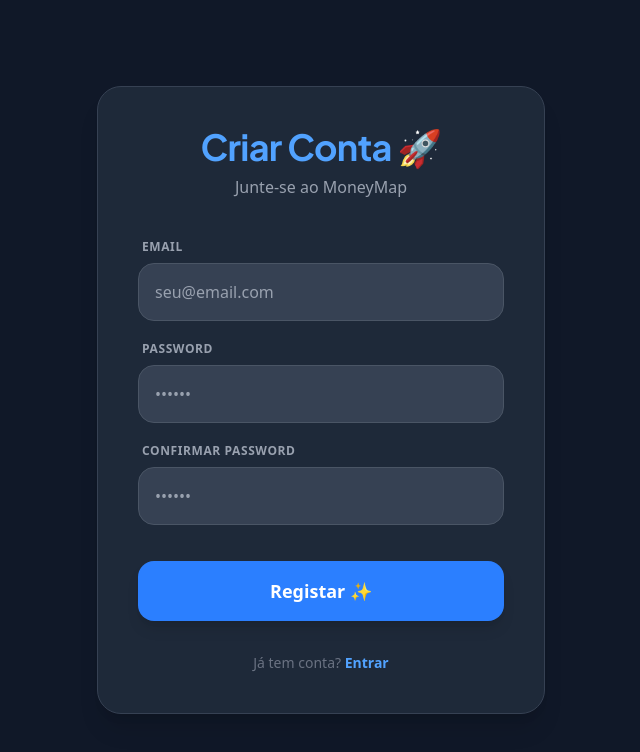
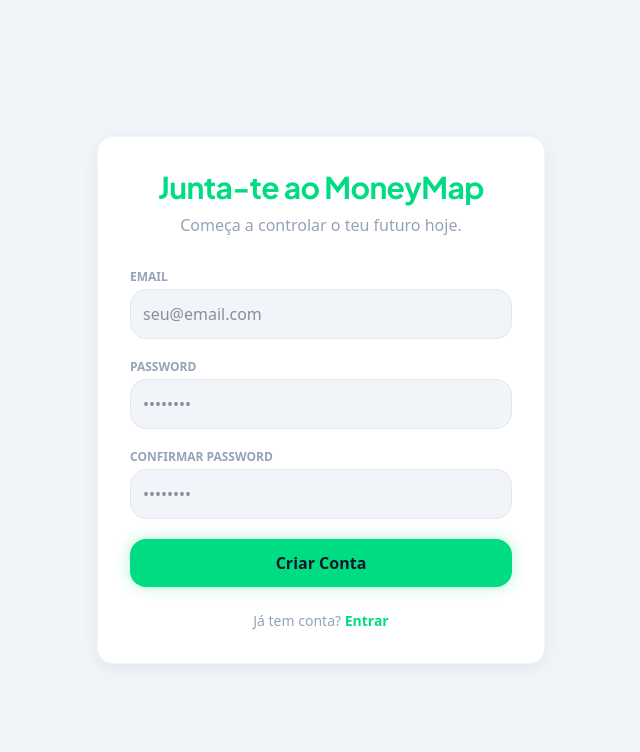
Before and after one commit to thelonetuga/MoneyMap_Frontend, a Next.js app: page /register in a window 1280 px wide. Shown: the top 752 px of the page, without its empty margins (319-959 px from the left). Built offline with nearby package versions, Linux system fonts and the light colour scheme.

Commit message:
Filtros categorias

```diff
--- a/src/app/layout.tsx
+++ b/src/app/layout.tsx
@@ -36,7 +36,8 @@
       <body className={`${inter.variable} ${jakarta.variable} font-sans antialiased bg-secondary dark:bg-primary text-darkText dark:text-lightText transition-colors duration-300`}>
         <ReactQueryProvider>
           <AuthProvider>
-            <ThemeProvider attribute="class" defaultTheme="dark" enableSystem={false}>
+            {/* Default Theme agora é LIGHT */}
+            <ThemeProvider attribute="class" defaultTheme="light" enableSystem={false}>
               <Navbar />
               <div className="pb-20 md:pb-0 min-h-screen">
                 {children}
--- a/src/app/login/page.tsx
+++ b/src/app/login/page.tsx
@@ -1,18 +1,23 @@
 'use client';
 
 import { useState } from 'react';
+import Link from 'next/link';
 import { useAuth } from '@/context/AuthContext';
-import Link from 'next/link';
 
 export default function LoginPage() {
   const [email, setEmail] = useState('');
   const [password, setPassword] = useState('');
+  const [error, setError] = useState('');
   const { login } = useAuth();
-    const [error, setError] = useState('');
+  const [loading, setLoading] = useState(false);
 
   const handleSubmit = async (e: React.FormEvent) => {
     e.preventDefault();
+    setLoading(true);
+    setError('');
+
     try {
+      // ATUALIZADO: Endpoint mudou de /login para /auth/token
       const res = await fetch('http://127.0.0.1:8000/auth/token', {
         method: 'POST',
         headers: { 'Content-Type': 'application/x-www-form-urlencoded' },
@@ -25,47 +30,62 @@
       login(data.access_token);
     } catch (err) {
       setError('Email ou password incorretos.');
+      setLoading(false);
     }
   };
 
   return (
-        <div className="min-h-screen flex items-center justify-center bg-secondary dark:bg-primary p-4 transition-colors duration-300">
+    <main className="min-h-screen flex items-center justify-center bg-secondary dark:bg-primary p-4 transition-colors duration-300">
       <div className="bg-white dark:bg-gray-800 p-8 rounded-2xl shadow-soft border border-secondary dark:border-gray-700 w-full max-w-md">
-                <h1 className="text-2xl font-heading font-bold text-darkText dark:text-lightText mb-6 text-center">Bem-vindo de volta! 👋</h1>
+        <div className="text-center mb-8">
+          <h1 className="text-3xl font-heading font-bold text-accent mb-2">MoneyMap</h1>
+          <p className="text-muted">Bem-vindo de volta!</p>
+        </div>
 
-                {error && <div className="bg-error/10 text-error p-3 rounded-lg mb-4 text-sm font-medium text-center">{error}</div>}
+        {error && (
+          <div className="mb-4 p-3 bg-error/10 border border-error/20 text-error text-sm rounded-lg text-center font-medium">
+            {error}
+          </div>
+        )}
 
-                <form onSubmit={handleSubmit} className="space-y-4">
+        <form onSubmit={handleSubmit} className="space-y-5">
           <div>
-                        <label className="block text-sm font-medium text-muted mb-1">Email</label>
+            <label className="block text-xs font-bold text-muted uppercase mb-1">Email</label>
             <input
               type="email"
               required
-                            className="w-full p-3 bg-secondary dark:bg-gray-900 border border-gray-200 dark:border-gray-700 rounded-xl outline-none focus:ring-2 focus:ring-accent text-darkText dark:text-lightText transition-all"
-                            placeholder="seu@email.com"
               value={email}
               onChange={(e) => setEmail(e.target.value)}
+              className="w-full p-3 bg-secondary dark:bg-gray-900 border border-gray-200 dark:border-gray-600 rounded-xl outline-none focus:ring-2 focus:ring-accent text-darkText dark:text-lightText transition-all"
+              placeholder="seu@email.com"
             />
           </div>
+
           <div>
-                        <label className="block text-sm font-medium text-muted mb-1">Password</label>
+            <label className="block text-xs font-bold text-muted uppercase mb-1">Password</label>
             <input
               type="password"
               required
-                            className="w-full p-3 bg-secondary dark:bg-gray-900 border border-gray-200 dark:border-gray-700 rounded-xl outline-none focus:ring-2 focus:ring-accent text-darkText dark:text-lightText transition-all"
-                            placeholder="••••••"
               value={password}
               onChange={(e) => setPassword(e.target.value)}
+              className="w-full p-3 bg-secondary dark:bg-gray-900 border border-gray-200 dark:border-gray-600 rounded-xl outline-none focus:ring-2 focus:ring-accent text-darkText dark:text-lightText transition-all"
+              placeholder="••••••••"
             />
           </div>
-                    <button type="submit" className="w-full py-3 bg-accent hover:bg-accent/90 text-primary font-bold rounded-xl transition-transform active:scale-95 shadow-glow">
-                        Entrar
+
+          <button
+            type="submit"
+            disabled={loading}
+            className="w-full py-3 bg-accent hover:bg-accent/90 text-primary font-heading font-bold rounded-xl transition-all shadow-glow disabled:opacity-50 disabled:cursor-not-allowed"
+          >
+            {loading ? 'A entrar...' : 'Entrar'}
           </button>
         </form>
-                <p className="mt-6 text-center text-sm text-muted">
-                    Ainda não tens conta? <Link href="/register" className="text-accent hover:underline font-bold">Regista-te</Link>
-                </p>
+
+        <div className="mt-6 text-center text-sm text-muted">
+          Ainda não tens conta? <Link href="/register" className="text-accent hover:underline font-bold">Criar conta</Link>
         </div>
       </div>
+    </main>
   );
 }
--- a/src/app/register/page.tsx
+++ b/src/app/register/page.tsx
@@ -1,106 +1,112 @@
 'use client';
 
 import { useState } from 'react';
+import Link from 'next/link';
 import { useRouter } from 'next/navigation';
-import Link from 'next/link';
-import { useAuth } from '@/context/AuthContext';
-import api from '@/services/api';
 
 export default function RegisterPage() {
   const router = useRouter();
-    const { login } = useAuth();
-
-    const [email, setEmail] = useState('');
-    const [password, setPassword] = useState('');
-    const [confirmPassword, setConfirmPassword] = useState('');
+  const [formData, setFormData] = useState({
+    email: '',
+    password: '',
+    confirmPassword: ''
+  });
   const [error, setError] = useState('');
   const [loading, setLoading] = useState(false);
 
-    const handleRegister = async (e: React.FormEvent) => {
+  const handleSubmit = async (e: React.FormEvent) => {
     e.preventDefault();
     setLoading(true);
     setError('');
 
-        if (password !== confirmPassword) {
-            setError('As passwords não coincidem');
+    if (formData.password !== formData.confirmPassword) {
+      setError('As passwords não coincidem.');
       setLoading(false);
       return;
     }
 
     try {
-            // 1. Criar Utilizador
-            await api.post('/users/', {
-                email,
-                password,
-                role: 'basic'
+      const res = await fetch('http://127.0.0.1:8000/users/', {
+        method: 'POST',
+        headers: { 'Content-Type': 'application/json' },
+        body: JSON.stringify({ email: formData.email, password: formData.password }),
       });
 
-            // 2. Login Automático (Pedir Token)
-            const formData = new FormData();
-            formData.append('username', email);
-            formData.append('password', password);
+      if (!res.ok) {
+        const data = await res.json();
+        throw new Error(data.detail || 'Erro ao criar conta');
+      }
 
-            // Nota: Para o token, usamos axios mas precisamos de override ao Content-Type
-            const tokenRes = await api.post('/token', formData, {
-                headers: { 'Content-Type': 'multipart/form-data' }
-            });
-
-            // 3. Entrar
-            login(tokenRes.data.access_token);
-
+      // Sucesso: Redirecionar para login
+      router.push('/login');
     } catch (err: any) {
-            console.error(err);
-            if (err.response?.status === 400) {
-                setError('Este email já está registado.');
-            } else {
-                setError('Erro ao criar conta. Tente novamente.');
-            }
-        } finally {
+      setError(err.message);
       setLoading(false);
     }
   };
 
-    // Classes de estilo atualizadas para Dark Mode
-    const inputClass = "w-full p-4 bg-gray-50 dark:bg-gray-700 border border-gray-200 dark:border-gray-600 rounded-2xl outline-none focus:ring-2 focus:ring-blue-500 focus:bg-white dark:focus:bg-gray-600 transition-all text-gray-900 dark:text-white placeholder:text-gray-500 dark:placeholder:text-gray-400 font-medium";
-    const labelClass = "block text-xs font-bold text-gray-600 dark:text-gray-400 uppercase tracking-wider mb-2 ml-1";
-
   return (
-        <main className="min-h-screen bg-gray-50/50 dark:bg-gray-900 flex items-center justify-center p-6 transition-colors duration-200">
-            <div className="w-full max-w-md bg-white dark:bg-gray-800 rounded-3xl shadow-xl border border-gray-100 dark:border-gray-700 p-8 md:p-10">
-                <div className="text-center mb-10">
-                    <h1 className="text-4xl font-bold text-blue-600 dark:text-blue-400 mb-2">Criar Conta 🚀</h1>
-                    <p className="text-gray-500 dark:text-gray-400 font-medium">Junte-se ao MoneyMap</p>
+    <main className="min-h-screen flex items-center justify-center bg-secondary dark:bg-primary p-4 transition-colors duration-300">
+      <div className="bg-white dark:bg-gray-800 p-8 rounded-2xl shadow-soft border border-secondary dark:border-gray-700 w-full max-w-md">
+        <div className="text-center mb-8">
+          <h1 className="text-3xl font-heading font-bold text-accent mb-2">Junta-te ao MoneyMap</h1>
+          <p className="text-muted">Começa a controlar o teu futuro hoje.</p>
         </div>
 
-                <form onSubmit={handleRegister} className="space-y-5">
         {error && (
-                        <div className="p-4 bg-red-50 dark:bg-red-900/20 text-red-600 dark:text-red-400 text-sm font-bold rounded-xl border border-red-100 dark:border-red-800 text-center">
-                            {error} ⚠️
+          <div className="mb-4 p-3 bg-error/10 border border-error/20 text-error text-sm rounded-lg text-center font-medium">
+            {error}
           </div>
         )}
 
+        <form onSubmit={handleSubmit} className="space-y-5">
           <div>
-                        <label className={labelClass}>Email</label>
-                        <input required type="email" placeholder="seu@email.com" value={email} onChange={e => setEmail(e.target.value)} className={inputClass} />
+            <label className="block text-xs font-bold text-muted uppercase mb-1">Email</label>
+            <input
+              type="email"
+              required
+              value={formData.email}
+              onChange={(e) => setFormData({...formData, email: e.target.value})}
+              className="w-full p-3 bg-secondary dark:bg-gray-900 border border-gray-200 dark:border-gray-600 rounded-xl outline-none focus:ring-2 focus:ring-accent text-darkText dark:text-lightText transition-all"
+              placeholder="seu@email.com"
+            />
           </div>
 
           <div>
-                        <label className={labelClass}>Password</label>
-                        <input required type="password" placeholder="••••••" value={password} onChange={e => setPassword(e.target.value)} className={inputClass} />
+            <label className="block text-xs font-bold text-muted uppercase mb-1">Password</label>
+            <input
+              type="password"
+              required
+              value={formData.password}
+              onChange={(e) => setFormData({...formData, password: e.target.value})}
+              className="w-full p-3 bg-secondary dark:bg-gray-900 border border-gray-200 dark:border-gray-600 rounded-xl outline-none focus:ring-2 focus:ring-accent text-darkText dark:text-lightText transition-all"
+              placeholder="••••••••"
+            />
           </div>
 
           <div>
-                        <label className={labelClass}>Confirmar Password</label>
-                        <input required type="password" placeholder="••••••" value={confirmPassword} onChange={e => setConfirmPassword(e.target.value)} className={inputClass} />
+            <label className="block text-xs font-bold text-muted uppercase mb-1">Confirmar Password</label>
+            <input
+              type="password"
+              required
+              value={formData.confirmPassword}
+              onChange={(e) => setFormData({...formData, confirmPassword: e.target.value})}
+              className="w-full p-3 bg-secondary dark:bg-gray-900 border border-gray-200 dark:border-gray-600 rounded-xl outline-none focus:ring-2 focus:ring-accent text-darkText dark:text-lightText transition-all"
+              placeholder="••••••••"
+            />
           </div>
 
-                    <button type="submit" disabled={loading} className={`w-full py-4 px-6 rounded-2xl text-white font-bold text-lg shadow-lg hover:shadow-xl transition-all mt-4 ${loading ? 'bg-gray-400 dark:bg-gray-600' : 'bg-blue-600 hover:bg-blue-700 dark:bg-blue-500 dark:hover:bg-blue-600'}`}>
-                        {loading ? 'A criar conta...' : 'Registar ✨'}
+          <button
+            type="submit"
+            disabled={loading}
+            className="w-full py-3 bg-accent hover:bg-accent/90 text-primary font-heading font-bold rounded-xl transition-all shadow-glow disabled:opacity-50 disabled:cursor-not-allowed"
+          >
+            {loading ? 'A criar conta...' : 'Criar Conta'}
           </button>
         </form>
 
-                <div className="mt-8 text-center text-sm text-gray-400 dark:text-gray-500">
-                    Já tem conta? <Link href="/login" className="text-blue-600 dark:text-blue-400 font-bold hover:underline">Entrar</Link>
+        <div className="mt-6 text-center text-sm text-muted">
+          Já tem conta? <Link href="/login" className="text-accent hover:underline font-bold">Entrar</Link>
         </div>
       </div>
     </main>
```
Also changed, not shown: src/app/admin/page.tsx (+12 -12 lines), src/app/settings/page.tsx (+10 -6 lines), src/app/transactions/page.tsx (+103 -14 lines), src/components/Navbar.tsx (+12 -4 lines), src/types/models.ts (+6 -1 lines). Lines whose indentation alone changed are shown as unchanged.
